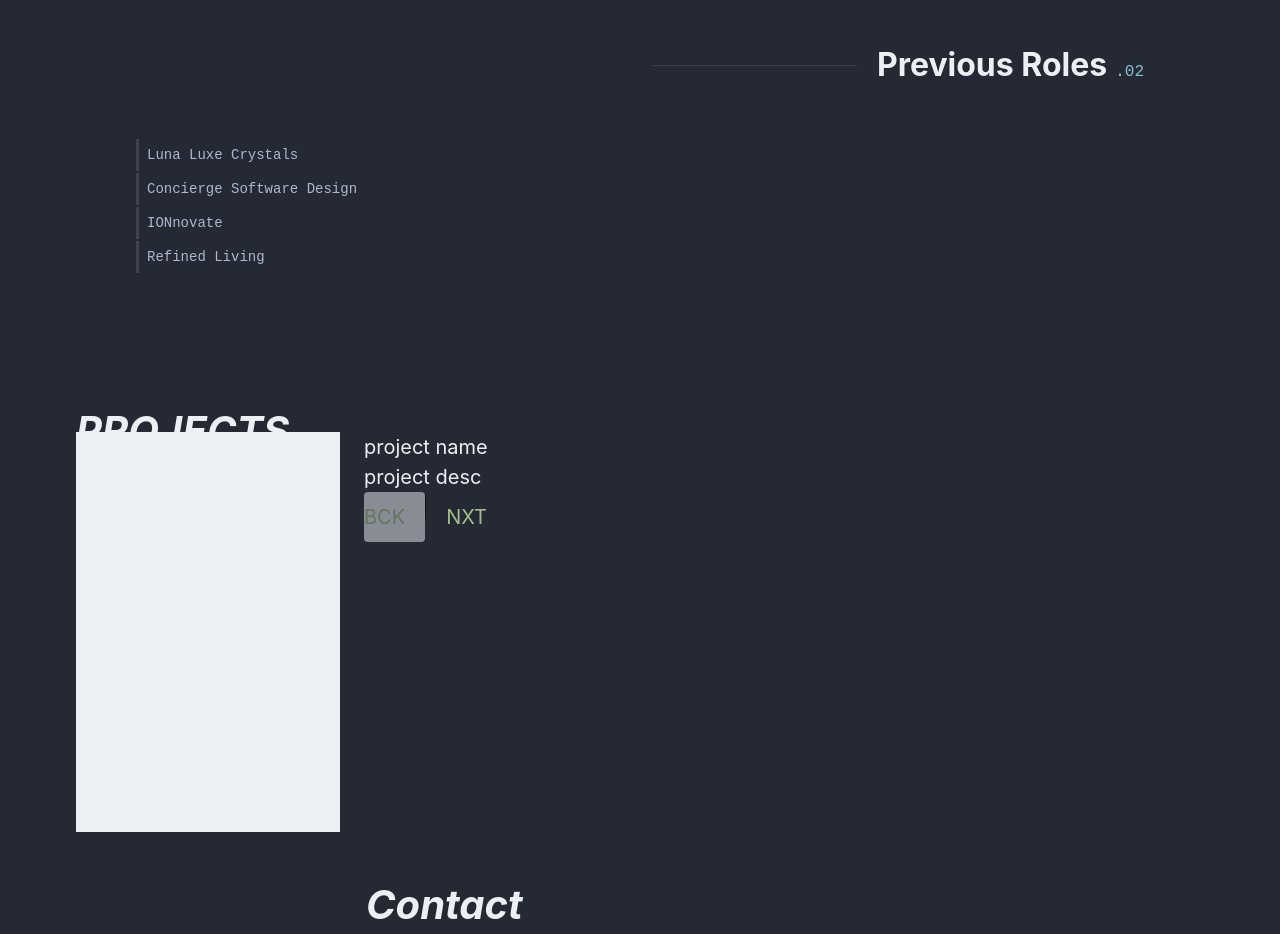
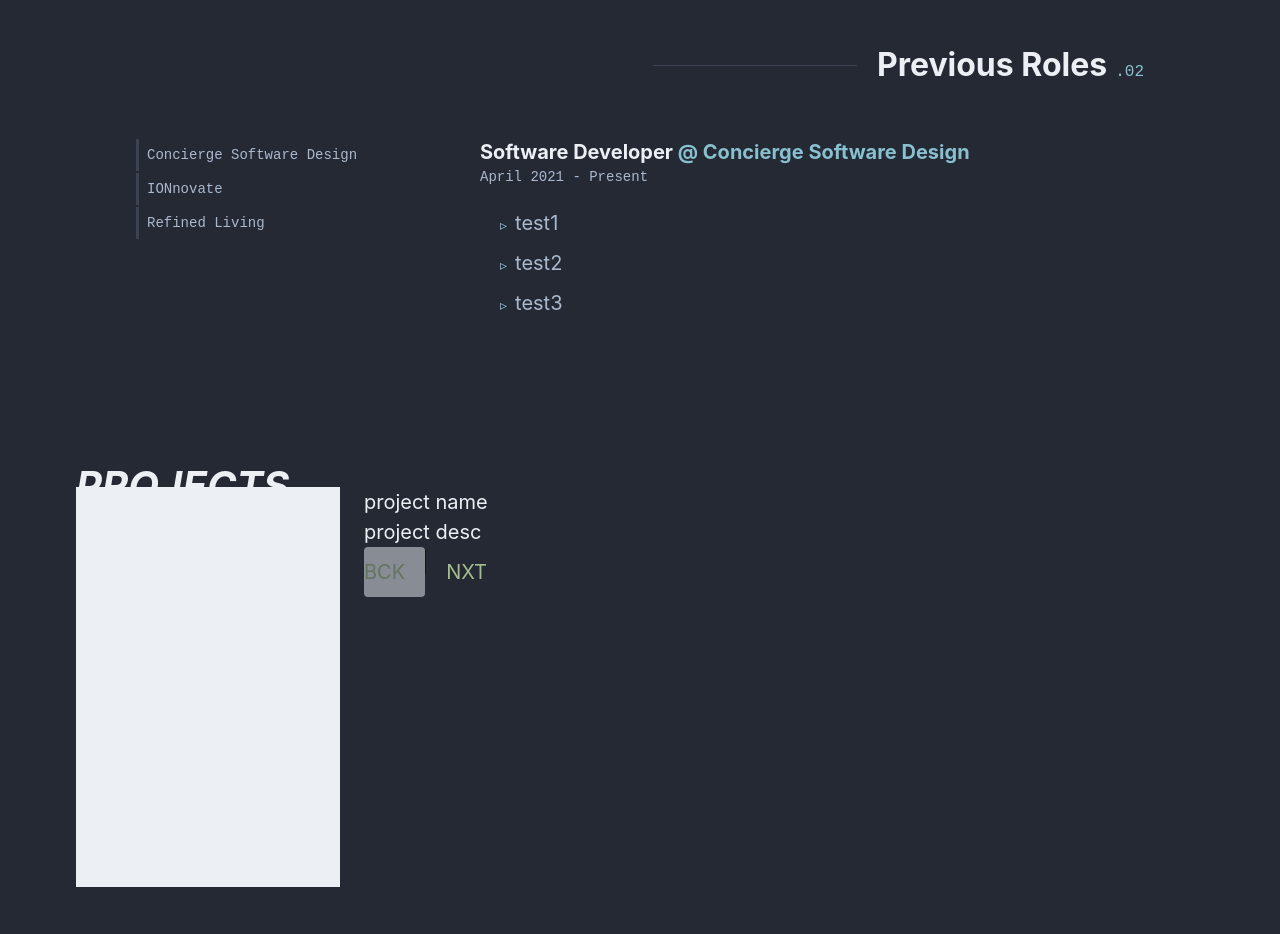
Before and after one commit to jpilapil/portfolio2022, a Next.js app: page / in a window 1280 px wide. Shown: the part 1960-2894 px from the top of the page. Built offline with nearby package versions, Linux system fonts and the light colour scheme.

Commit message:
fix first job display on default

```diff
--- a/components/jobs/Jobs.module.scss
+++ b/components/jobs/Jobs.module.scss
@@ -93,6 +93,3 @@ ul.jobDesc {
       }
    }
 }
-.jobInfo {
-   visibility: visible !important;
-}
--- a/components/jobs/index.jsx
+++ b/components/jobs/index.jsx
@@ -3,20 +3,13 @@ import { v4 as getUuid } from "uuid";
 import styles from "./Jobs.module.scss";
 
 export default function Jobs() {
-  const [showJobInfo, setShowJobInfo] = useState(null);
+  const [showJobInfo, setShowJobInfo] = useState(0);
 
   const toggleJobInfo = (i) => {
     setShowJobInfo(i);
   };
 
   const jobs = [
-    {
-      id: getUuid(),
-      title: "Partner / Developer",
-      company: "Luna Luxe Crystals",
-      date: "February 2022 - Present",
-      description: ["test1", "test2", "test3"],
-    },
     {
       id: getUuid(),
       title: "Software Developer",
```
